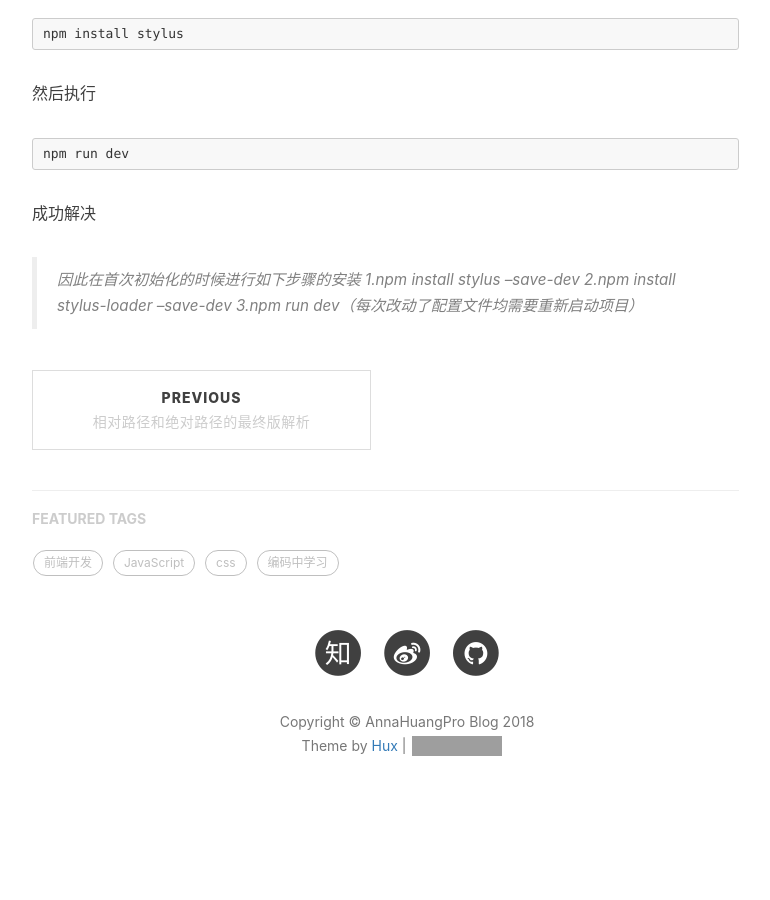
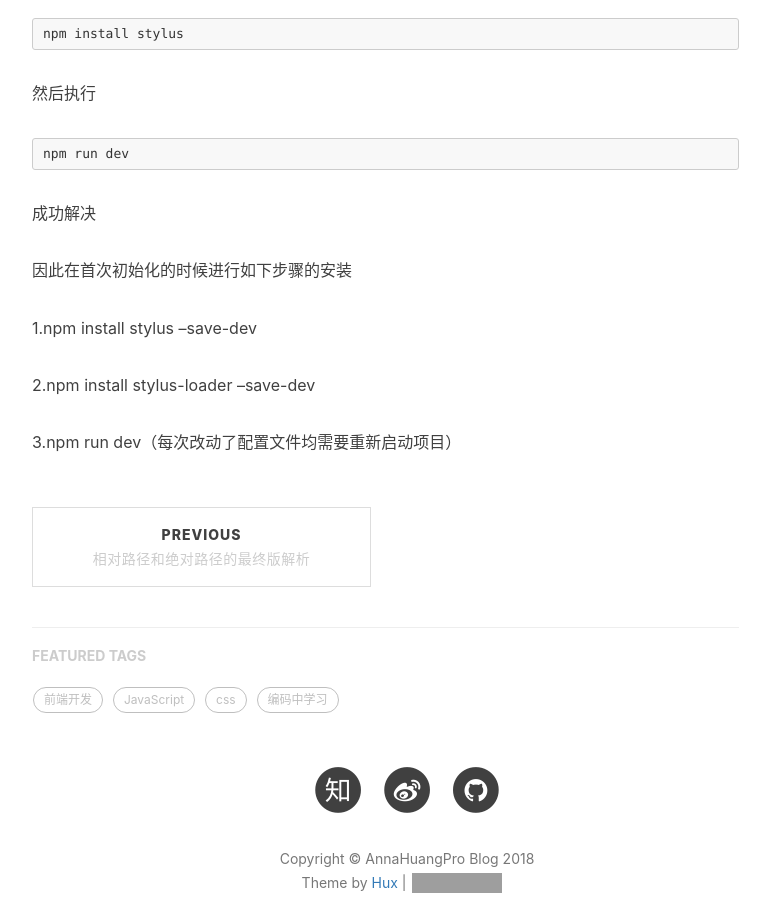
Before and after one commit to AnnaHuangPro/AnnaHuangPro.github.io, a Jekyll site: the page built from _posts/2018-07-13-stylus-error.markdown, in a window 1280 px wide and 900 px high, scrolled down 1160 px. Shown: the whole window, without its empty margins (233-1003 px from the left). Built offline with Jekyll 4.4.1, drawn with Linux system fonts in a browser that asks for light colours; nearby versions of some CDN libraries; comment, search, counter and statistics services are not loaded; before the commit the page ends 2010 px from its top, so only the background shows below that; grey boxes are pictures that could not be loaded.

```diff
--- a/_posts/2018-07-13-stylus-error.markdown
+++ b/_posts/2018-07-13-stylus-error.markdown
@@ -31,10 +31,14 @@ tags:
 
 成功解决
 
-> 因此在首次初始化的时候进行如下步骤的安装
+因此在首次初始化的时候进行如下步骤的安装
+
 1.npm install stylus --save-dev
+
 2.npm install stylus-loader --save-dev
+
 3.npm run dev（每次改动了配置文件均需要重新启动项目）
 
 
+
   [1]: https://annahuangpro.github.io/images/20187/13/stylus-error.png
```
